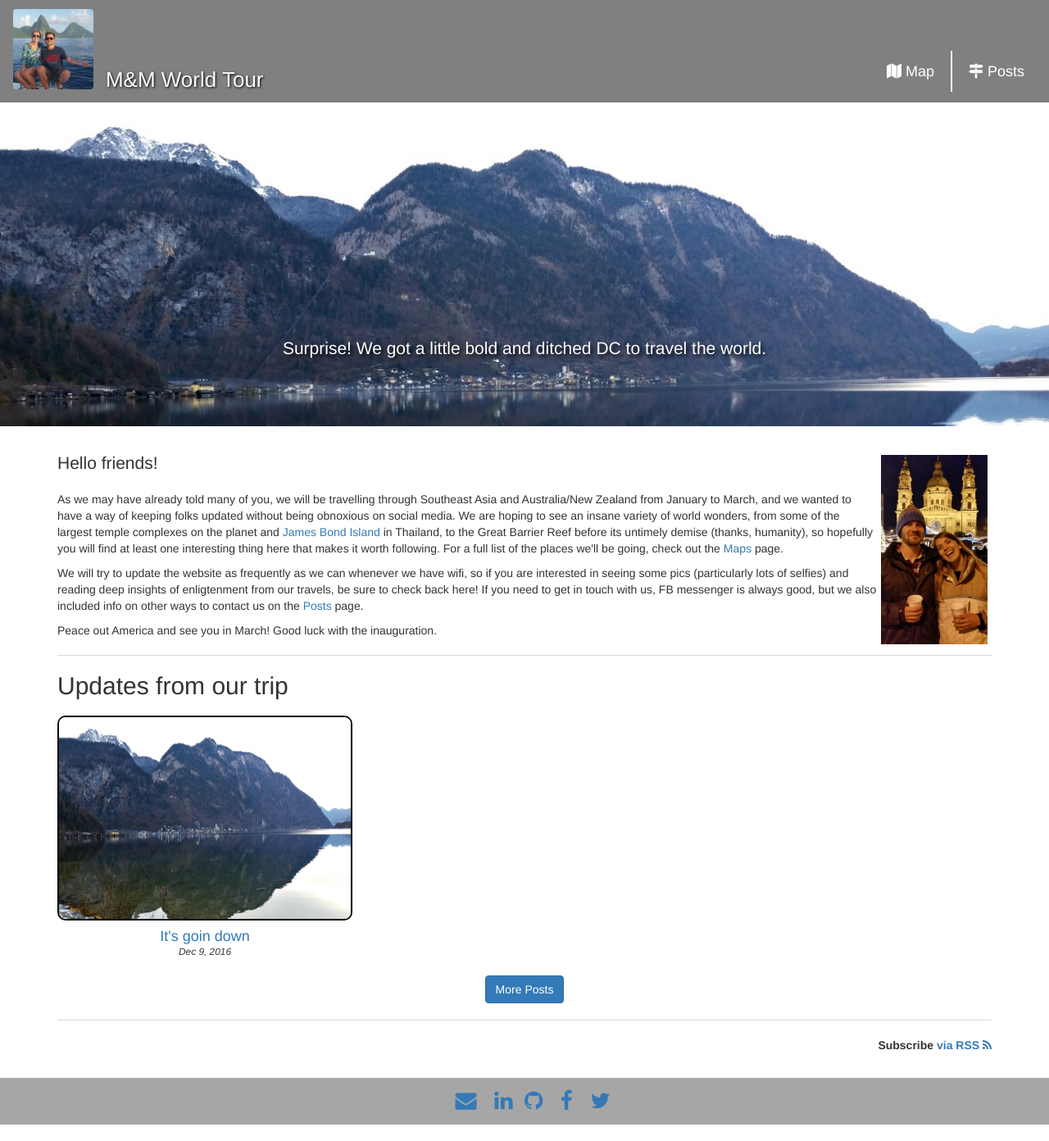
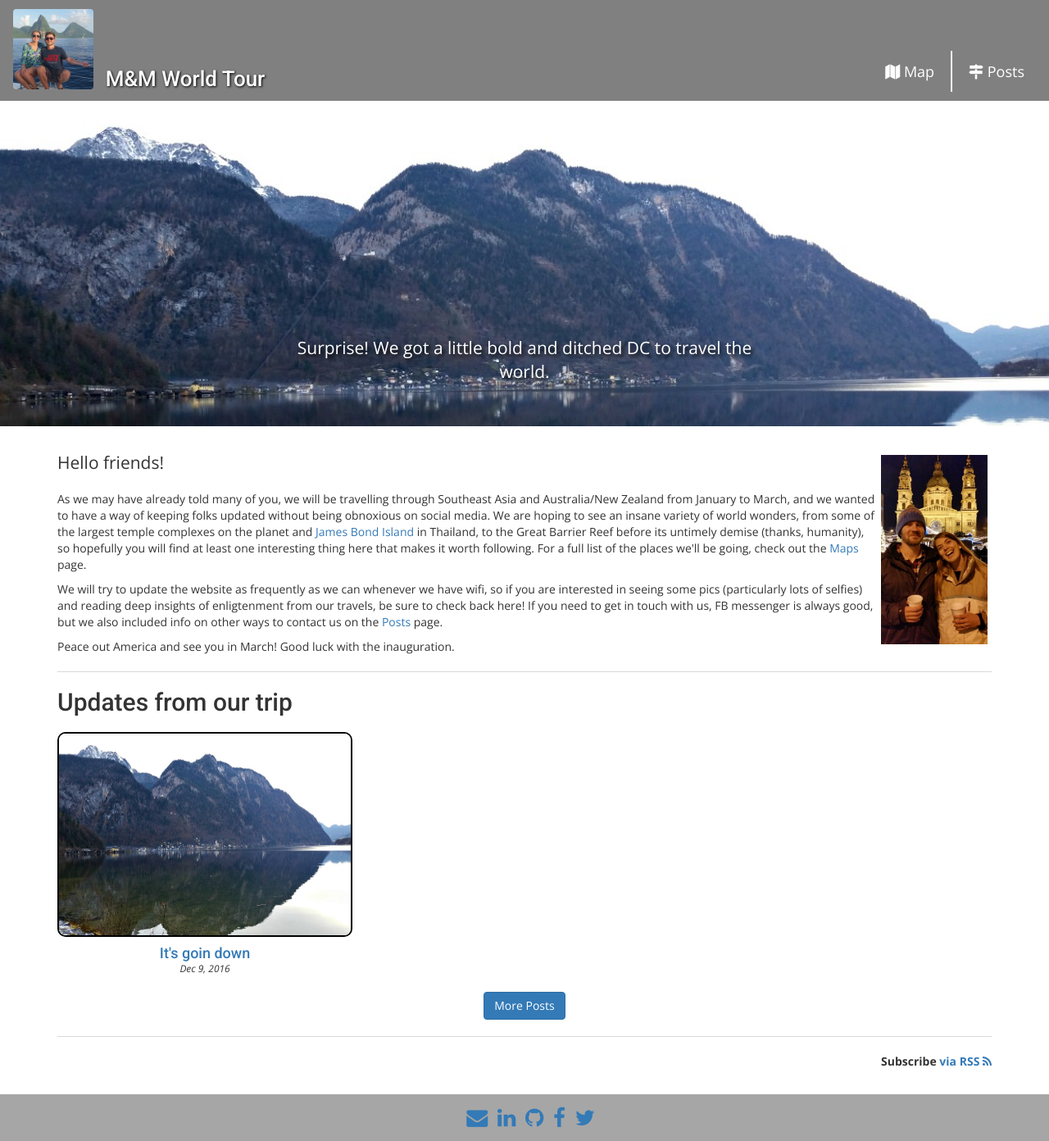
Before and after one commit to michaelrenzi/worldtour, a Jekyll site: the page built from index.html, in a window 1280 px wide and 1392 px high. Shown: the whole window at 82% size. Built offline with Jekyll 4.4.1, drawn with Linux system fonts in a browser that asks for light colours; nearby versions of some CDN libraries.

Commit message:
updated to Google Fonts and updated footer icons

```diff
--- a/_includes/footer.html
+++ b/_includes/footer.html
@@ -1,10 +1,10 @@
     <section id="footer">
       <div class="container-fluid footer">
           <p><span class="sr-only">Social Media</span>
-          <a href="mailto:renzimichaelb@gmail.com"><i class="fa fa-envelope"></i></a> &nbsp;
-          <a href="https://www.linkedin.com/in/michael-renzi-72a062a2"><i class="fa fa-linkedin"></i></a>&nbsp;
-          <a href="https://github.com/michaelrenzi"><i class="fa fa-github"></i></a> &nbsp;
-          <a href="https://www.facebook.com/thee.renz"><i class="fa fa-facebook"></i></a> &nbsp;
+          <a href="mailto:renzimichaelb@gmail.com"><i class="fa fa-envelope"></i></a>
+          <a href="https://www.linkedin.com/in/michael-renzi-72a062a2"><i class="fa fa-linkedin"></i></a>
+          <a href="https://github.com/michaelrenzi"><i class="fa fa-github"></i></a>
+          <a href="https://www.facebook.com/thee.renz"><i class="fa fa-facebook"></i></a>
           <a href="https://twitter.com/mikerenz4"><i class="fa fa-twitter"></i></a> </p>
       </div>
     </section>
--- a/_includes/header.html
+++ b/_includes/header.html
@@ -16,6 +16,7 @@
     <link rel="stylesheet" href="{{ site.baseurl }}/css/leaflet.css" />
     <link href="{{ site.baseurl }}/css/bootstrap.min.css" rel="stylesheet">
     <link href="{{ site.baseurl }}/css/font-awesome-4.6.3/css/font-awesome.min.css" rel="stylesheet">
+    <link href="https://fonts.googleapis.com/css?family=Open+Sans:400,400i,700|Roboto:500" rel="stylesheet">
     <link href="{{ site.baseurl }}/css/styles.css" rel="stylesheet">
 
     <!-- Add Leaflet JS -->
--- a/css/styles.css
+++ b/css/styles.css
@@ -1,5 +1,11 @@
 /*TEMPLATE STYLES*/
 /* Navigation Styles */
+body {
+  font-family: 'Open Sans', sans-serif;
+}
+h1, h2, h3, h4, h5, .navbar-brand {
+  font-family: 'Roboto', sans-serif;
+}
 nav img {
   height:100px;
   width:100px;
@@ -97,6 +103,10 @@ span.navbar-brand>a {
   border-radius: 2px;
   margin: 0px;
   font-size:18px;
+}
+
+.footer .fa {
+  margin-right:5px;
 }
 
 /*Title Area Styles*/
```
Also changed, not shown: Gemfile.lock.
